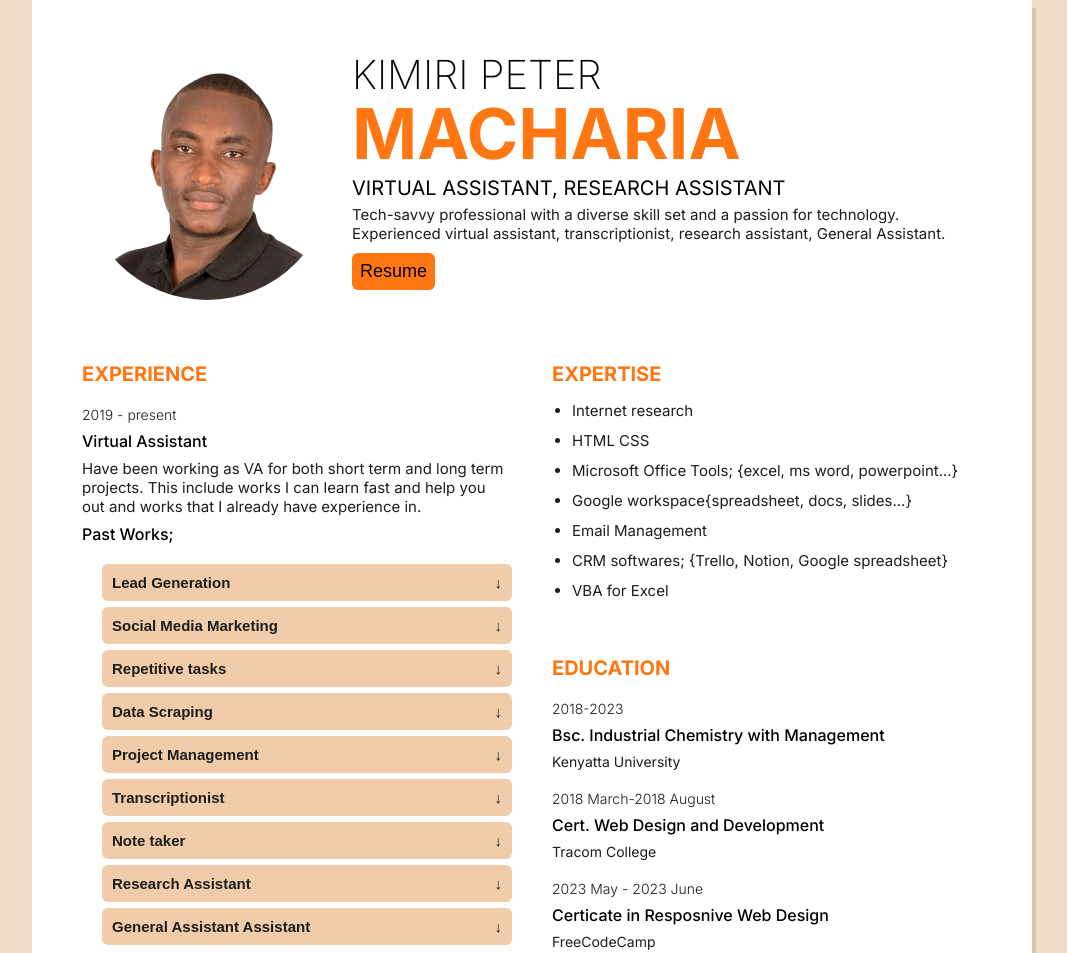
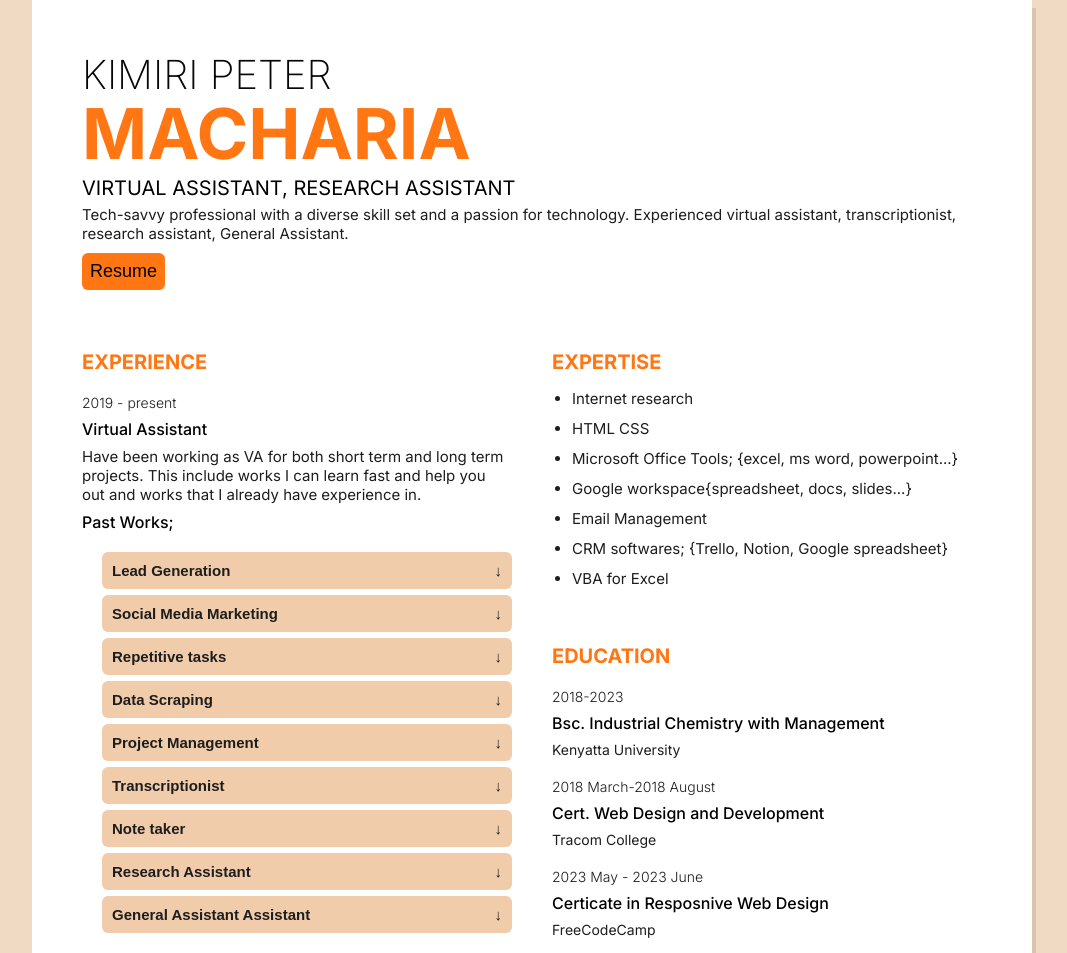
Before and after one commit to perwriter/VAresume, a plain HTML site: page index.html in a window 1280 px wide. Shown: the top 953 px of the page, without its empty margins (108-1175 px from the left). Drawn offline with nearby package versions, Linux system fonts and the light colour scheme.

Commit message:
Update index.html

```diff
--- a/index.html
+++ b/index.html
@@ -15,9 +15,9 @@
   <div class="container">
     <div class="profile">
       <div class="profile_container">
-        <div class="profile_profileImg">
+<!--         <div class="profile_profileImg">
           <img src="./passportphoto.png" alt="Peter Macharai">
-        </div>
+        </div> -->
         <div>
           <h1 class="profile_name">
             <span class="profile_name_firstName">KIMIRI <span>PETER</span></span>
```
